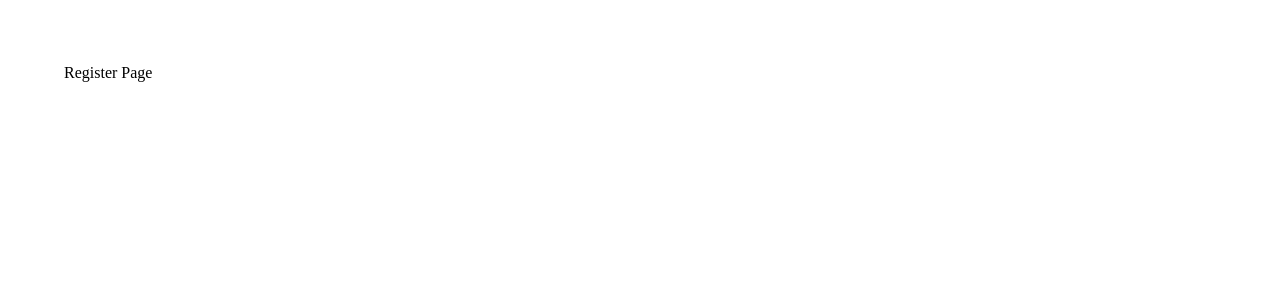
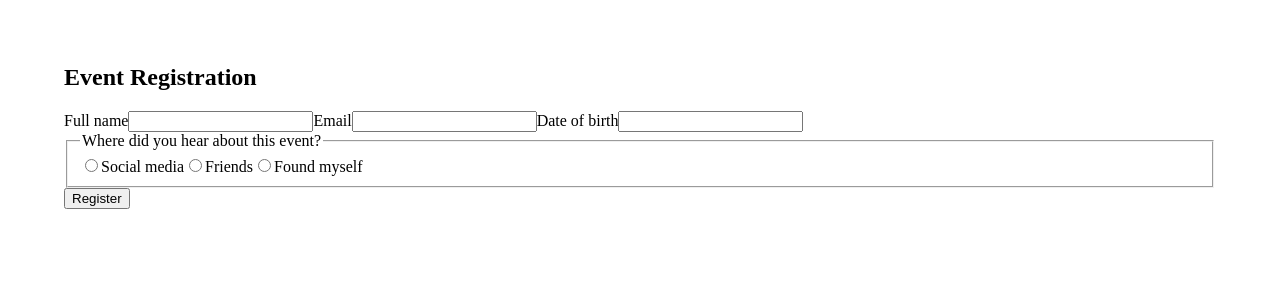
Before and after one commit to Regeln/events_registration_app_eliftech, a React (Vite) app in the folder front-end/: page /register in a window 1280 px wide. Shown: the top 300 px of the page. Built offline with nearby package versions, Linux system fonts and the light colour scheme.

Commit message:
Add a form to RegisterPage

```diff
--- a/front-end/src/views/RegisterPage.jsx
+++ b/front-end/src/views/RegisterPage.jsx
@@ -1,8 +1,68 @@
+import { useRef } from "react";
+
 function RegisterPage() {
+    const nameInput = useRef(null);
+    const emailInput = useRef(null);
+    const birthInput = useRef(null);
+
     return (
-        <div>
-            <p>Register Page</p>
-        </div>
+        <form className="registration-form">
+            <h2>Event Registration</h2>
+
+            <label htmlFor="full-name">Full name</label>
+            <input
+                type="text"
+                id="full-name"
+                ref={nameInput}
+            />
+
+            <label htmlFor="email">Email</label>
+            <input
+                type="text"
+                id="email"
+                ref={emailInput}
+            />
+
+            <label htmlFor="birth-date">Date of birth</label>
+            <input
+                type="text"
+                id="birth-date"
+                ref={birthInput}
+            />
+
+            <fieldset>
+                <legend>Where did you hear about this event?</legend>
+                <div className="radio-group">
+                    <input
+                        type="radio"
+                        id="social-media"
+                        name="source"
+                        value="social-media"
+                    />
+                    <label htmlFor="social-media" className="radio-label">Social media</label>
+
+                    <input
+                        type="radio"
+                        id="friends"
+                        name="source"
+                        value="friends"
+                    />
+                    <label htmlFor="friends" className="radio-label">Friends</label>
+
+                    <input
+                        type="radio"
+                        id="found-myself"
+                        name="source"
+                        value="found-myself"
+                    />
+                    <label htmlFor="found-myself" className="radio-label">Found myself</label>
+                </div>
+            </fieldset>
+
+            <button className="submit-button">
+                Register
+            </button>
+        </form>
     );
 }
 
```
